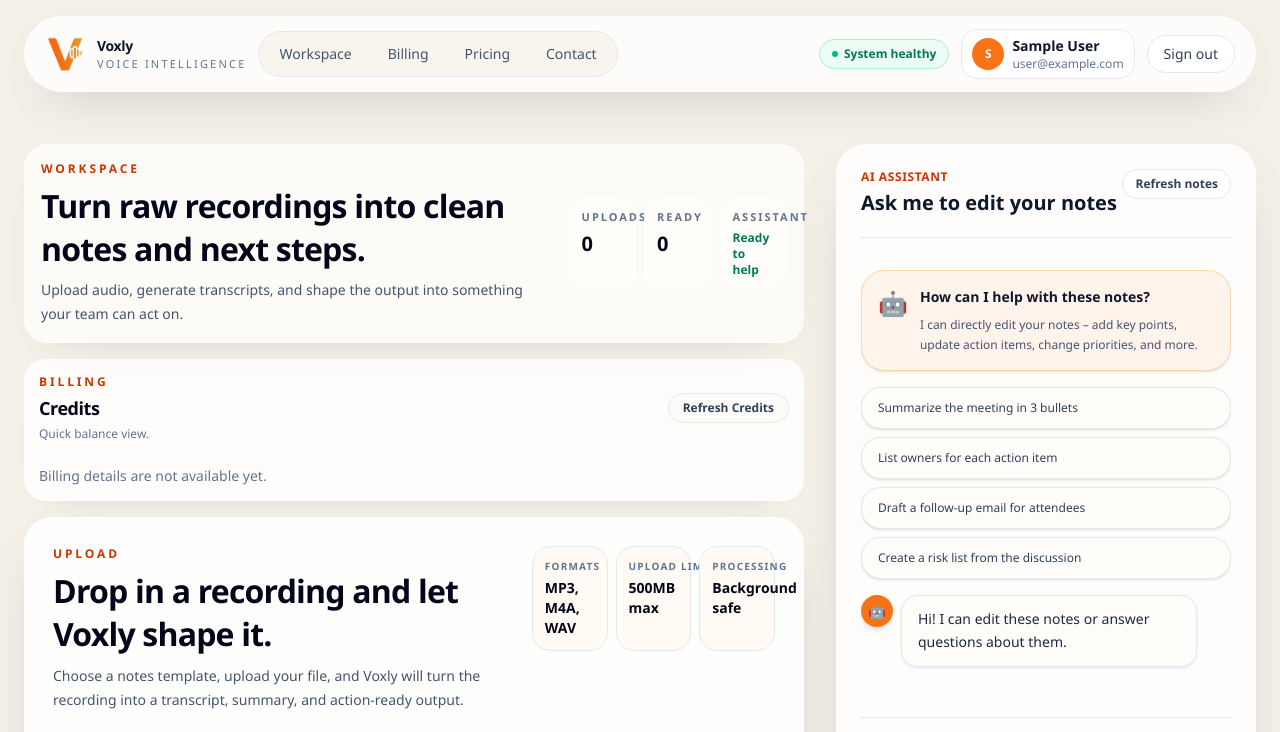
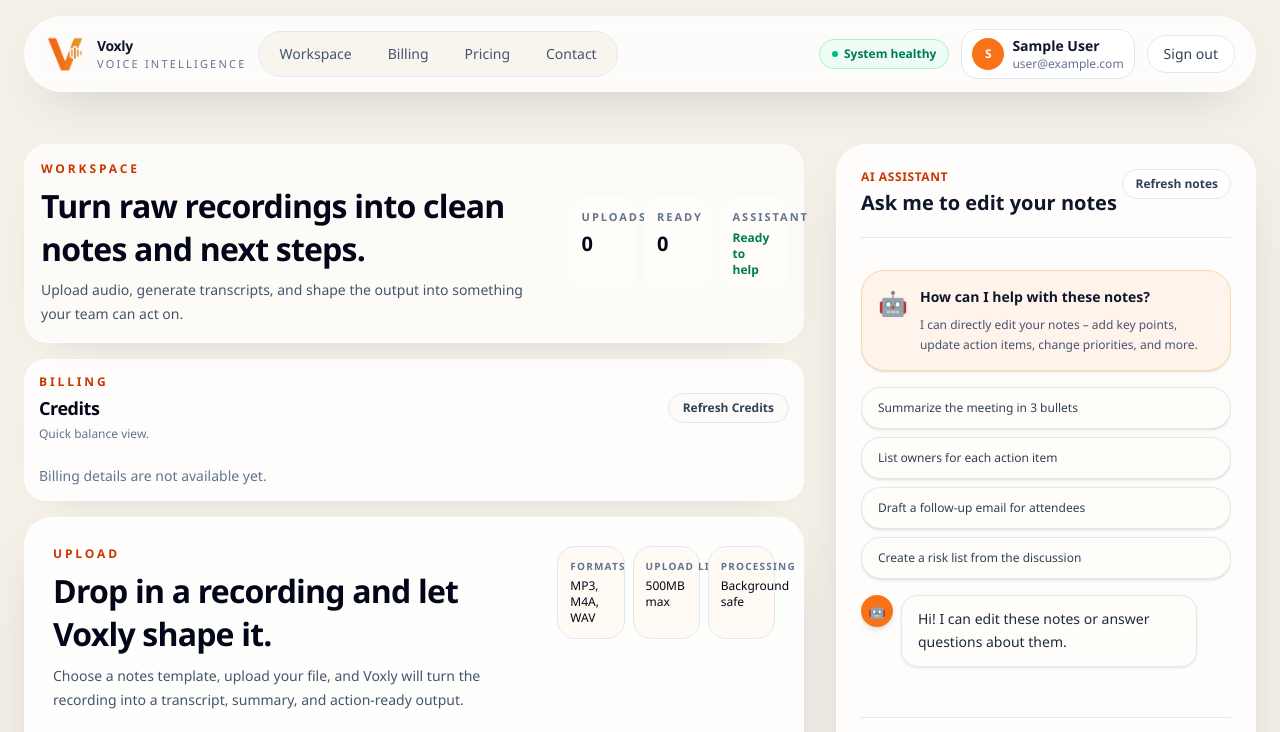
Before and after one commit to jerryga/voxly-nextjs, a Next.js app: page /dashboard in a window 1280 px wide. Shown: the top 732 px of the page. Built offline with nearby package versions, Linux system fonts and the light colour scheme; no server answers; the database is empty; sample sign-in values are in the browser's storage.

Commit message:
feat: refine select files

```diff
--- a/app/dashboard/TranscriptionClient.tsx
+++ b/app/dashboard/TranscriptionClient.tsx
@@ -683,7 +683,7 @@
                 <p className="whitespace-nowrap text-[10px] font-semibold uppercase tracking-[0.12em] text-slate-500">
                   Formats
                 </p>
-                <p className="mt-1 text-sm font-semibold text-slate-950">
+                <p className="mt-1 text-xs text-slate-950">
                   MP3, M4A, WAV
                 </p>
               </div>
@@ -691,7 +691,7 @@
                 <p className="whitespace-nowrap text-[10px] font-semibold uppercase tracking-[0.12em] text-slate-500">
                   Upload Limit
                 </p>
-                <p className="mt-1 text-sm font-semibold text-slate-950">
+                <p className="mt-1 text-xs text-slate-950">
                   500MB max
                 </p>
               </div>
@@ -699,7 +699,7 @@
                 <p className="whitespace-nowrap text-[10px] font-semibold uppercase tracking-[0.12em] text-slate-500">
                   Processing
                 </p>
-                <p className="mt-1 text-sm font-semibold text-slate-950">
+                <p className="mt-1 text-xs text-slate-950">
                   Background safe
                 </p>
               </div>
@@ -738,7 +738,10 @@
                 <p className="mt-1 text-sm text-slate-600">
                   Select the recording you want to process.
                 </p>
-                <div className="mt-4 rounded-[18px] border border-dashed border-[#e6dccf] bg-[linear-gradient(180deg,#fbf8f2_0%,#fffdf9_100%)] p-4 transition-all duration-200 hover:border-[#d7cab7] hover:bg-[#f8f3eb]">
+                <label
+                  htmlFor={fileInputId}
+                  className="mt-4 block cursor-pointer rounded-[18px] border border-dashed border-[#e6dccf] bg-[linear-gradient(180deg,#fbf8f2_0%,#fffdf9_100%)] p-4 transition-all duration-200 hover:border-[#d7cab7] hover:bg-[#f8f3eb]"
+                >
                   <div className="flex flex-col gap-4 sm:flex-row sm:items-center sm:justify-between">
                     <div className="flex items-start gap-3 text-left">
                       <div className="flex h-11 w-11 items-center justify-center rounded-2xl bg-white/90">
@@ -765,12 +768,11 @@
                         </p>
                       </div>
                     </div>
-                    <label
-                      htmlFor={fileInputId}
-                      className="cursor-pointer rounded-full border border-slate-200 bg-white px-5 py-2.5 text-sm font-semibold text-slate-700 hover:border-slate-300 hover:bg-[#fff4ec] hover:text-orange-700 active:scale-95"
+                    <span
+                      className="rounded-full border border-slate-200 bg-white px-5 py-2.5 text-center text-sm font-semibold text-slate-700 hover:border-slate-300 hover:bg-[#fff4ec] hover:text-orange-700 active:scale-95"
                     >
                       Choose File
-                    </label>
+                    </span>
                   </div>
                   {file ? (
                     <div className="mt-4 rounded-[18px] border border-slate-200 bg-white p-4 text-left">
@@ -801,7 +803,7 @@
                       No file selected yet.
                     </p>
                   )}
-                </div>
+                </label>
                 {isDev && (
                   <div className="mt-3 flex flex-wrap items-center gap-2">
                     <button
```
